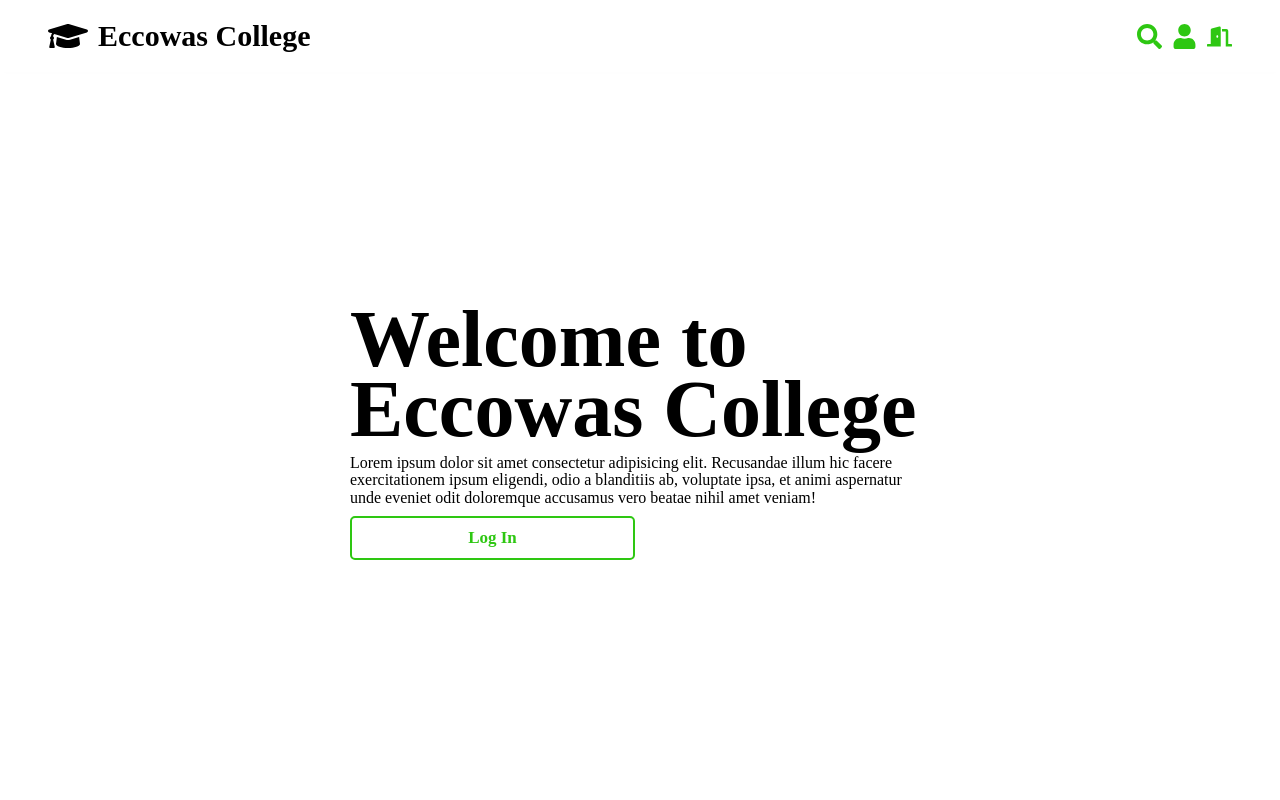
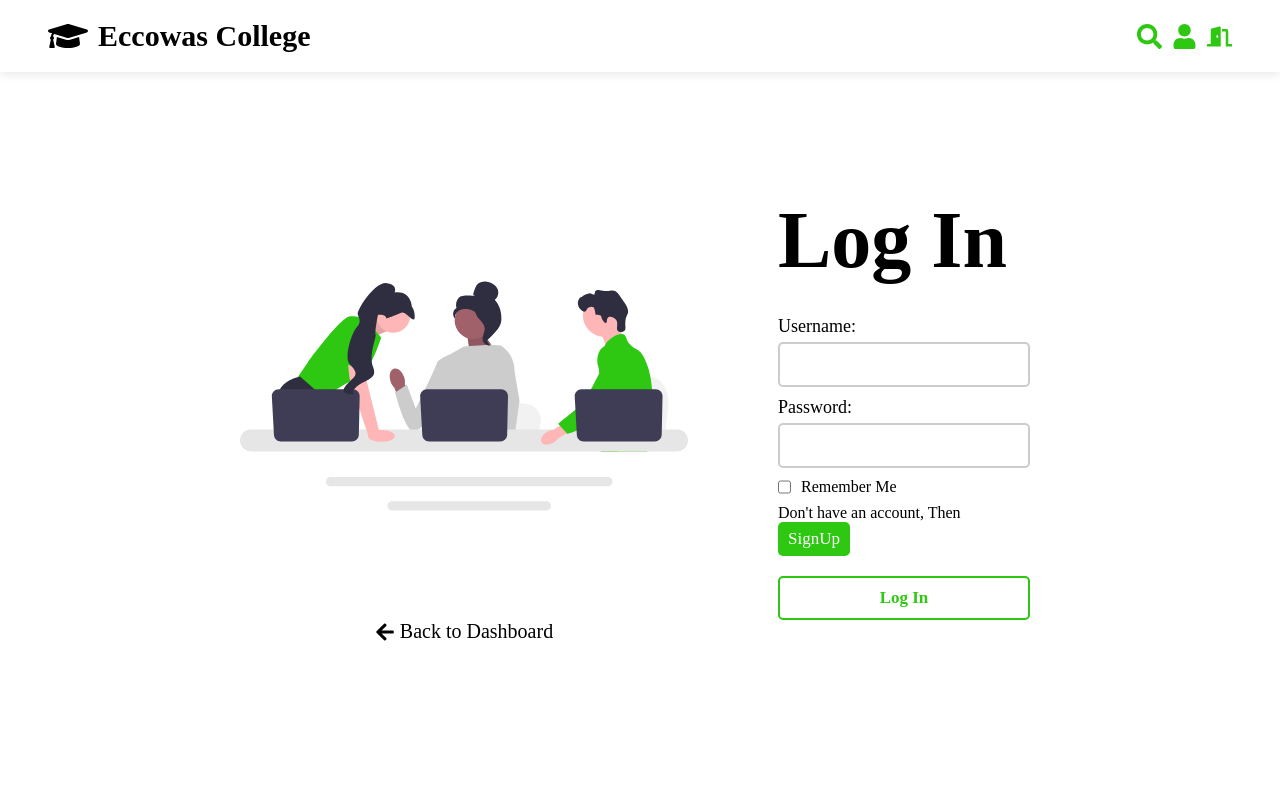
Before and after one commit to adamsadeyiga/eccolab_front, a React (Vite) app: page /login in a window 1280 px wide. Shown: the top 800 px of the page. Built offline with nearby package versions, Linux system fonts and the light colour scheme.

Commit message:
Another Commit

```diff
--- a/package.json
+++ b/package.json
@@ -18,6 +18,8 @@
     "jquery": "^3.6.4",
     "react": "^18.2.0",
     "react-dom": "^18.2.0",
+    "react-icons": "^4.8.0",
+    "react-router-dom": "^6.10.0",
     "sweetalert2": "^11.7.3"
   },
   "devDependencies": {
--- a/src/App.jsx
+++ b/src/App.jsx
@@ -1,29 +1,28 @@
 import Header from './components/Header'
-import Main from './components/Main'
-import Facts from './components/Facts'
-import Login from './components/Login'
-// import { BrowserRouter as Router, Route } from 'react-router-dom'
-
+import Main from './pages/Main'
+import Facts from './pages/Facts'
+import Login from './pages/Login'
+import { BrowserRouter as Router, Route, Routes } from 'react-router-dom'
 
 export const WEBSITE_NAME = 'Eccowas College'
 
-const imgUrl = `./assets/img/priscilla-du-preez-ggeZ9oyI-PE-unsplash.jpg`
 function App() {
   // const [count, setCount] = useState(0)
 
   return (
-    // <Router>
-       <div className="main-page">
-        <Header title={WEBSITE_NAME}/>
-        {/* <Route path='/' exact render={(props) => (  */}
+    <Router>
+      <Routes>
+        <Route path="/" exact Component={(props) => (
           <>
-              <Main />
-              <Facts url={imgUrl} />
-            </>
-         {/* )} />   */}
-        {/* <Route path='/login' component={Login} />   */}
-     </div>
-    // </Router>
+            <Header title={WEBSITE_NAME}/>
+            <Main />
+            <Facts />
+          </>
+
+        )} />
+        <Route path='/login' Component={Login} />
+      </Routes>
+    </Router>
   )
 }
 
--- a/src/components/Button.jsx
+++ b/src/components/Button.jsx
@@ -9,8 +9,8 @@ const Button = ({text, classStatus, type}) => {
   }
 
   return (
-    <button className={colorMode ? 'btn filled' : 'btn'} onDoubleClick={swapColor}>
-          {colorMode ? 'Logged In': 'Log In'}
+    <button className={'btn'} onDoubleClick={swapColor}>
+          {text}
       </button>
     // <Link />
   )
--- a/src/components/Login.jsx
+++ /dev/null
@@ -1,39 +0,0 @@
-import React from 'react'
-import Header from './Header'
-import Button from './Button'
-import Input from './Input'
-
-import { WEBSITE_NAME } from '../App'
-
-const Login = () => {
-  return (
-    <div>
-        <Header title={WEBSITE_NAME} />
-
-        <div className="login-section">
-            <div className="login-img">
-                <img src="../../public/img/computer labs.svg" />
-            </div>
-            <div className="login-content">
-                {/* <div className="login-tabs">
-
-                </div>
-                <div className="login-tab-section">
-                    <div className="admin">
-
-                    </div>
-                    <div className="student"></div>
-                </div> */}
-                <h2>Log In</h2>
-                <div>
-                    <Input type="username" title='Username' />
-                    <Input type="password" title='Password' />
-                </div>
-                <Button />
-            </div>
-        </div>
-    </div>
-  )
-}
-
-export default Login
--- a/src/cssvars.css
+++ b/src/cssvars.css
@@ -1,6 +1,7 @@
 :root {
     --basic-stack-content-padding: 2vmin 6vmin;
     --theme-color: #2ec712;
+    --theme-color-dark: #146b05;
     --standard-text-size: 18px;
     --standard-element-pop-transition: 0.2s ease-in-out;
     --standard-element-scale-size: scale(1.1);
--- a/src/index.css
+++ b/src/index.css
@@ -28,14 +28,6 @@
   transform: var(--standard-element-scale-size);
 }
 
-.main-page {
-  /* background-image: url('./assets/img/priscilla-du-preez-ggeZ9oyI-PE-unsplash.jpg');
-  background-position: center;
-  background-repeat: no-repeat;
-  background-size: cover; */
-  height: 100vh;
-}
-
 .header h2 {
   font-weight: 780;
 }
@@ -58,15 +50,7 @@
   overflow: hidden;
 }
 
-.main-page::after {
-  content: '';
-  inset: 0 0;
-  background: rgba(255,255,255,.96);
-  /* backdrop-filter: blur(5px); */
-  position: absolute;
-  height: 100%;
-  width: 100%;
-}
+
 
 .main .main-content {
   color: #000;
@@ -108,6 +92,11 @@
   transition: var(--standard-element-pop-transition);
 }
 
+.btn:hover {
+  background-color: var(--theme-color-dark) !important;
+  border: 2px solid var(--theme-color-dark)
+}
+
 .btn a {
   color: var(--theme-color);
   text-decoration: none;
@@ -117,8 +106,6 @@
   background: var(--theme-color);
   color: #fff;
 }
-
-.btn.filled
 
 .facts-section {
   padding: 20px;
@@ -169,9 +156,9 @@
 
 .login-section {
   display: grid;
+  margin: 10vmin auto;
   grid-template-columns: repeat(2,1fr);
   align-items: center;
-  margin: 10vmin auto;
   justify-content: space-between;
   padding: 20px 30vmin;
   gap: 10vmin;
@@ -179,13 +166,25 @@
 
 .login-section .login-img {
   display: flex;
+  flex-direction: column;
   align-items: center;
   justify-content: center;
 }
 
-.login-section img {
-  width: 60vmin;
-  height: 60vmin;
+.login-img a {
+  color: black;
+  text-decoration: none;
+  font-size: 20px;
+  font-weight: 400;
+}
+
+.login-img a:hover {
+  color: var(--theme-color);
+}
+
+.login-img img {
+  width: 56vmin;
+  height: 56vmin;
 }
 
 .login-section .login-content {
@@ -223,3 +222,21 @@
 .input-container .input-title::after {
   content: ':'
 }
+
+.field {
+  margin: 8px 0 ;
+}
+
+.signup-list {
+  padding: 8px;
+  font-size: 17px;
+  margin: 5px;
+  background: #ccc;
+  list-style: none;
+  border-radius: 5px;
+}
+
+a {
+  text-decoration: none;
+  color: #000;
+}
--- a/src/components/Facts.jsx
+++ b/src/pages/Facts.jsx
@@ -1,7 +1,7 @@
 import React from 'react'
 import { FaBookOpen } from 'react-icons/fa'
 
-const Facts = (url) => {
+const Facts = () => {
   return (
     <div className='facts-section'>
         <h2 className='title'>Facts About Us</h2>
--- /dev/null
+++ b/src/pages/Login.jsx
@@ -0,0 +1,59 @@
+import React from 'react'
+import Header from '../components/Header'
+import Button from '../components/Button'
+import { Link } from 'react-router-dom'
+import { WEBSITE_NAME  } from '../App'
+import Input from '../components/Input'
+import { FaArrowLeft } from 'react-icons/fa'
+import Swal from 'sweetalert2'
+
+function showAlert() {
+    Swal.fire({
+        title: 'Create an Account',
+        text: "Choose your category",
+        icon: 'info',
+        showCloseButton: true,
+        html:
+            '<a href="#"><li class="signup-list">Teacher SignUp</li></a>' +
+            '<a href="#"><li class="signup-list">Student SignUp</li></a>',
+        confirmButtonText: 'Okay!!'
+
+    })
+
+}
+
+const Login = () => {
+  return (
+    <div>
+
+    <Header title={WEBSITE_NAME}/>
+        <div className="login-section">
+            <div className="login-img">
+                <img src="./img/computer labs.svg" />
+                <Link style={{display: 'flex', alignItems: 'center', gap: '5px'}} to='/'>
+                    <FaArrowLeft />
+                    Back to Dashboard
+                    </Link>
+            </div>
+            <div className="login-content">
+                <h2>Log In</h2>
+                <div>
+                    <Input type="username" title='Username' />
+                    <Input type="password" title='Password' />
+
+                    <div className="field" style={{display: 'flex', gap: '10px'}}>
+                        <input style={{cursor: 'pointer'}} type="checkbox"/>
+                        <p>Remember Me</p>
+                    </div>
+                    <div className="forgot-pwd">
+                        <p>Don't have an account, Then <button className="btn filled"style={{padding: '5px 8px', fontWeight: '500'}} onClick={showAlert}>SignUp</button></p>
+                    </div>
+                </div>
+                <Button text='Log In' />
+            </div>
+        </div>
+    </div>
+  )
+}
+
+export default Login
--- a/src/components/Main.jsx
+++ b/src/pages/Main.jsx
@@ -1,5 +1,6 @@
 import React from 'react'
-import Button from './Button'
+import Button from '../components/Button'
+import { Link } from 'react-router-dom'
 
 const Main = () => {
   return (
@@ -8,7 +9,9 @@ const Main = () => {
             <h2 className='title'>Welcome to Eccowas College</h2>
             <p className="description">Lorem ipsum dolor sit amet consectetur adipisicing elit. Recusandae illum hic facere exercitationem ipsum eligendi, odio a blanditiis ab, voluptate ipsa, et animi aspernatur unde eveniet odit doloremque accusamus vero beatae nihil amet veniam!</p>
             <div className="btn-holders">
-              <Button text="LogIn" classStatus={true}/>
+              <Link to="/login">
+                <Button text="LogIn" classStatus={true}/>
+              </Link>
             </div>
         </div>
     </div>
```
Also changed, not shown: 1 other file (tests, documents, lock files or other folders).
